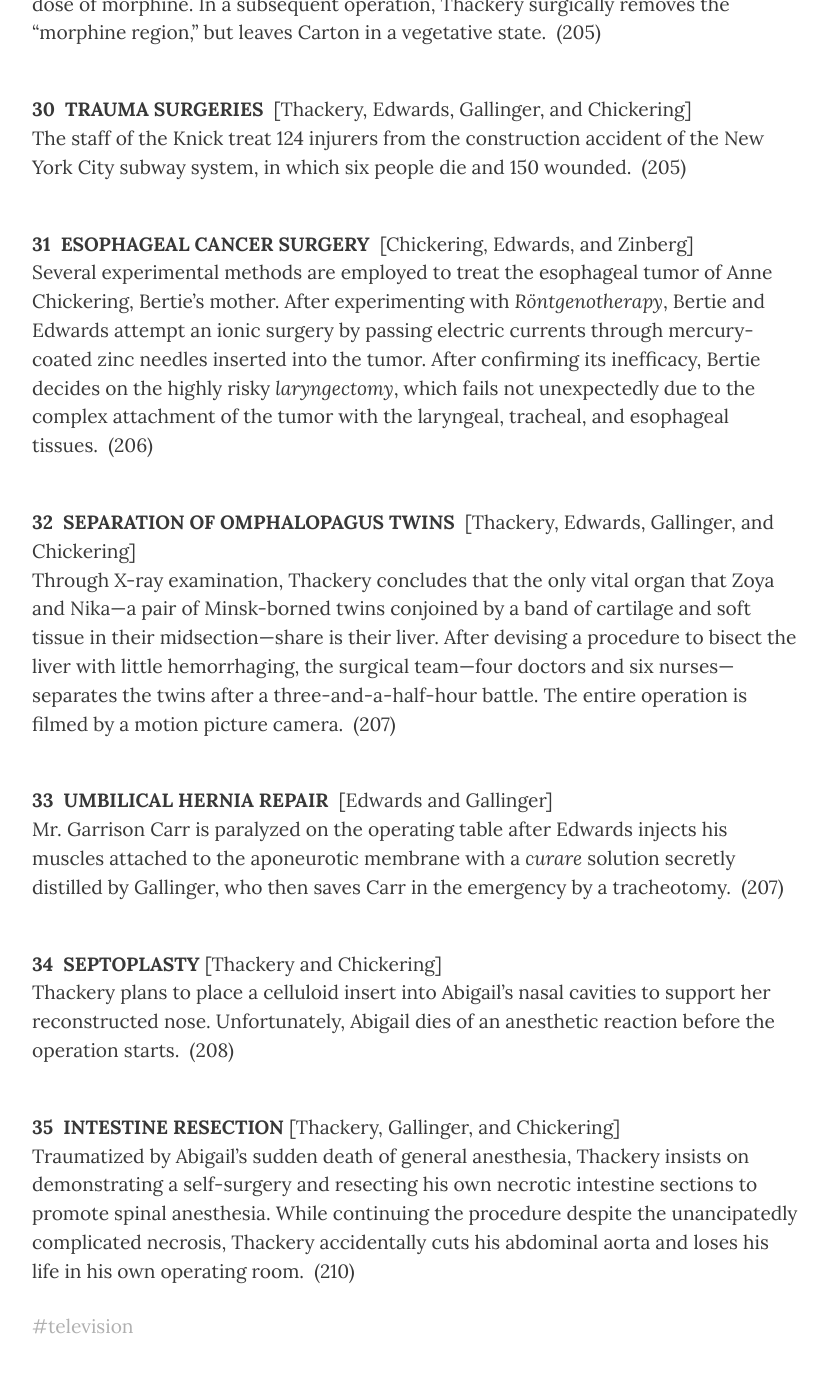
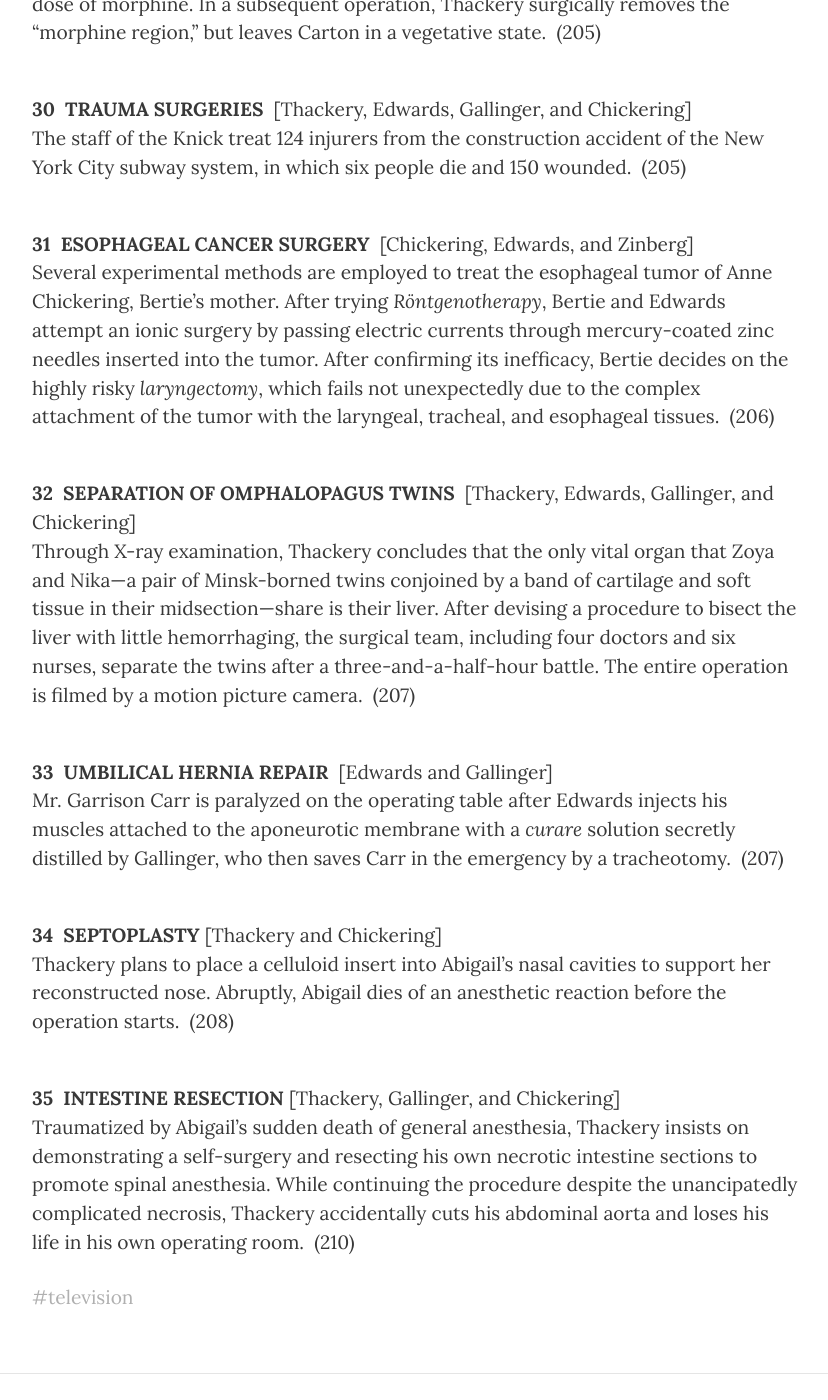
Before and after one commit to laskaux/laskaux.github.io, a Jekyll site: the page built from _posts/2019-11-14-knick-summary-operations.md, in a window 1280 px wide and 1400 px high, scrolled down 5033 px. Shown: the whole window, without its empty margins (224-1052 px from the left). Built offline with Jekyll 4.4.1, drawn with Linux system fonts in a browser that asks for light colours; nearby versions of some CDN libraries; some of the changed text lies outside the part shown.

Commit message:
Grammar check

```diff
--- a/_posts/2019-11-14-knick-summary-operations.md
+++ b/_posts/2019-11-14-knick-summary-operations.md
@@ -164,12 +164,12 @@ The staff of the Knick treat 124 injurers from the construction accident of the
 
 
 **31&nbsp; ESOPHAGEAL CANCER SURGERY**&nbsp; [Chickering, Edwards, and Zinberg] <br/>
-Several experimental methods are employed to treat the esophageal tumor of Anne Chickering, Bertie's mother. After experimenting with _Röntgenotherapy_, Bertie and Edwards attempt an ionic surgery by passing electric currents through mercury-coated zinc needles inserted into the tumor. After confirming its inefficacy, Bertie decides on the highly risky _laryngectomy_, which fails not unexpectedly due to the complex attachment of the tumor with the laryngeal, tracheal, and esophageal tissues.
+Several experimental methods are employed to treat the esophageal tumor of Anne Chickering, Bertie's mother. After trying _Röntgenotherapy_, Bertie and Edwards attempt an ionic surgery by passing electric currents through mercury-coated zinc needles inserted into the tumor. After confirming its inefficacy, Bertie decides on the highly risky _laryngectomy_, which fails not unexpectedly due to the complex attachment of the tumor with the laryngeal, tracheal, and esophageal tissues.
 &nbsp;(206) <br /><br />
 
 
 **32&nbsp; SEPARATION OF OMPHALOPAGUS TWINS**&nbsp; [Thackery, Edwards, Gallinger, and Chickering] <br/>
-Through X-ray examination, Thackery concludes that the only vital organ that Zoya and Nika---a pair of Minsk-borned twins conjoined by a band of cartilage and soft tissue in their midsection---share is their liver. After devising a procedure to bisect the liver with little hemorrhaging, the surgical team---four doctors and six nurses---separates the twins after a three-and-a-half-hour battle. The entire operation is filmed by a motion picture camera.
+Through X-ray examination, Thackery concludes that the only vital organ that Zoya and Nika---a pair of Minsk-borned twins conjoined by a band of cartilage and soft tissue in their midsection---share is their liver. After devising a procedure to bisect the liver with little hemorrhaging, the surgical team, including four doctors and six nurses, separate the twins after a three-and-a-half-hour battle. The entire operation is filmed by a motion picture camera.
 &nbsp;(207) <br /><br />
 
 
@@ -179,7 +179,7 @@ Mr. Garrison Carr is paralyzed on the operating table after Edwards injects his
 
 
 **34&nbsp; SEPTOPLASTY**&nbsp;[Thackery and Chickering] <br/>
-Thackery plans to place a celluloid insert into Abigail's nasal cavities to support her reconstructed nose. Unfortunately, Abigail dies of an anesthetic reaction before the operation starts.
+Thackery plans to place a celluloid insert into Abigail's nasal cavities to support her reconstructed nose. Abruptly, Abigail dies of an anesthetic reaction before the operation starts.
 &nbsp;(208) <br /><br />
 
 
```
Also changed, not shown: other parts of _posts/2019-11-14-knick-summary-operations.md (+9 -9 lines), 4 other files.
